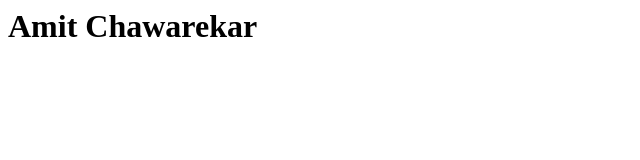
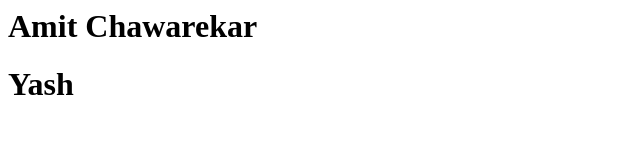
Before and after one commit to Amitchawarekar/demo, a plain HTML site: page index.html in a window 1280 px wide. Shown: the whole page, without its empty margins (0-640 px from the left). Drawn offline with Linux system fonts and the light colour scheme.

Commit message:
Update index.html

```diff
--- a/index.html
+++ b/index.html
@@ -1 +1,2 @@
 <h1> Amit Chawarekar</h1>
+<h1>Yash</h1>
```
